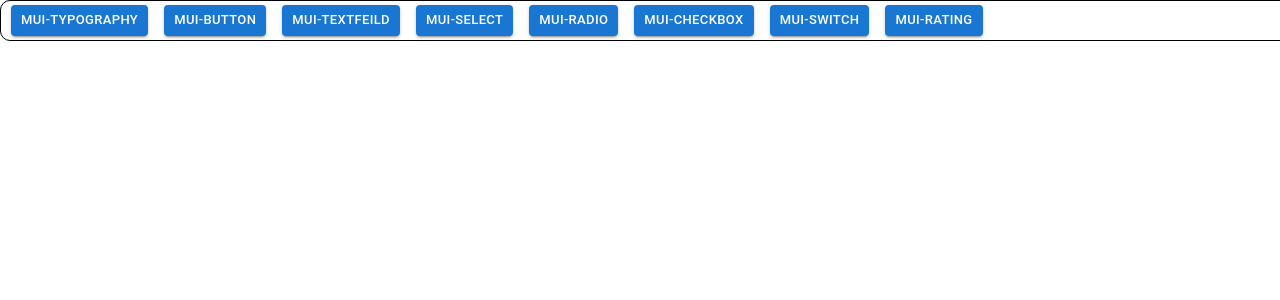
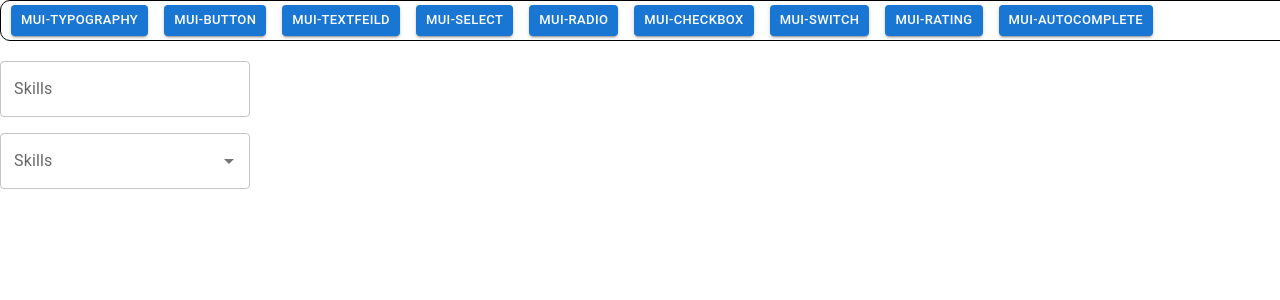
Before and after one commit to devi-1780/MUI-Demo, a React (Create React App) app: page /autoCompleteComponent in a window 1280 px wide. Shown: the top 300 px of the page. Built offline with nearby package versions, Linux system fonts and the light colour scheme.

Commit message:
added autocomplete component

```diff
--- a/src/App.js
+++ b/src/App.js
@@ -10,6 +10,7 @@ import MuiRadioButton from "./components/MuiRadioButton";
 import MuiCheckbox from "./components/MuiCheckbox";
 import MuiSwitch from "./components/MuiSwitch";
 import MuiRating from "./components/MuiRating";
+import MuiAutoComplete from "./components/MuiAutoComplete";
 
 function App() {
   return (
@@ -57,6 +58,11 @@ function App() {
               Mui-Rating
             </Button>
           </Link>
+          <Link to="autoCompleteComponent">
+            <Button variant="contained" size="small">
+              Mui-AutoComplete
+            </Button>
+          </Link>
           {/* </ButtonGroup> */}
         </Stack>
       </nav>
@@ -69,6 +75,7 @@ function App() {
         <Route path="/checkboxComponent" element={<MuiCheckbox />} />
         <Route path="/switchComponent" element={<MuiSwitch />} />
         <Route path="/ratingComponent" element={<MuiRating />} />
+        <Route path="/autoCompleteComponent" element={<MuiAutoComplete />} />
       </Routes>
     </div>
   );
--- /dev/null
+++ b/src/components/MuiAutoComplete.jsx
@@ -0,0 +1,31 @@
+import { Autocomplete, Stack, TextField } from "@mui/material";
+import { useState } from "react";
+const skills = ["HTML", "CSS", "Javascript", "React"];
+const skillOptions = skills.map((skill, index) => ({
+  id: index + 1,
+  skill: skill,
+}));
+function MuiAutoComplete() {
+  let [value, setValue] = useState(null);
+  let [skill, setSkill] = useState(null);
+  console.log({ skill });
+  return (
+    <Stack spacing={2} width={"250px"}>
+      <Autocomplete
+        options={skills}
+        value={value}
+        onChange={(e, newVal) => setValue(newVal)}
+        renderInput={(params) => <TextField {...params} label="Skills" />}
+        freeSolo
+      />
+      <Autocomplete
+        options={skillOptions}
+        getOptionLabel={(option) => option.skill}
+        value={skill}
+        onChange={(e, newVal) => setSkill(newVal)}
+        renderInput={(params) => <TextField {...params} label="Skills" />}
+      />
+    </Stack>
+  );
+}
+export default MuiAutoComplete;
```
